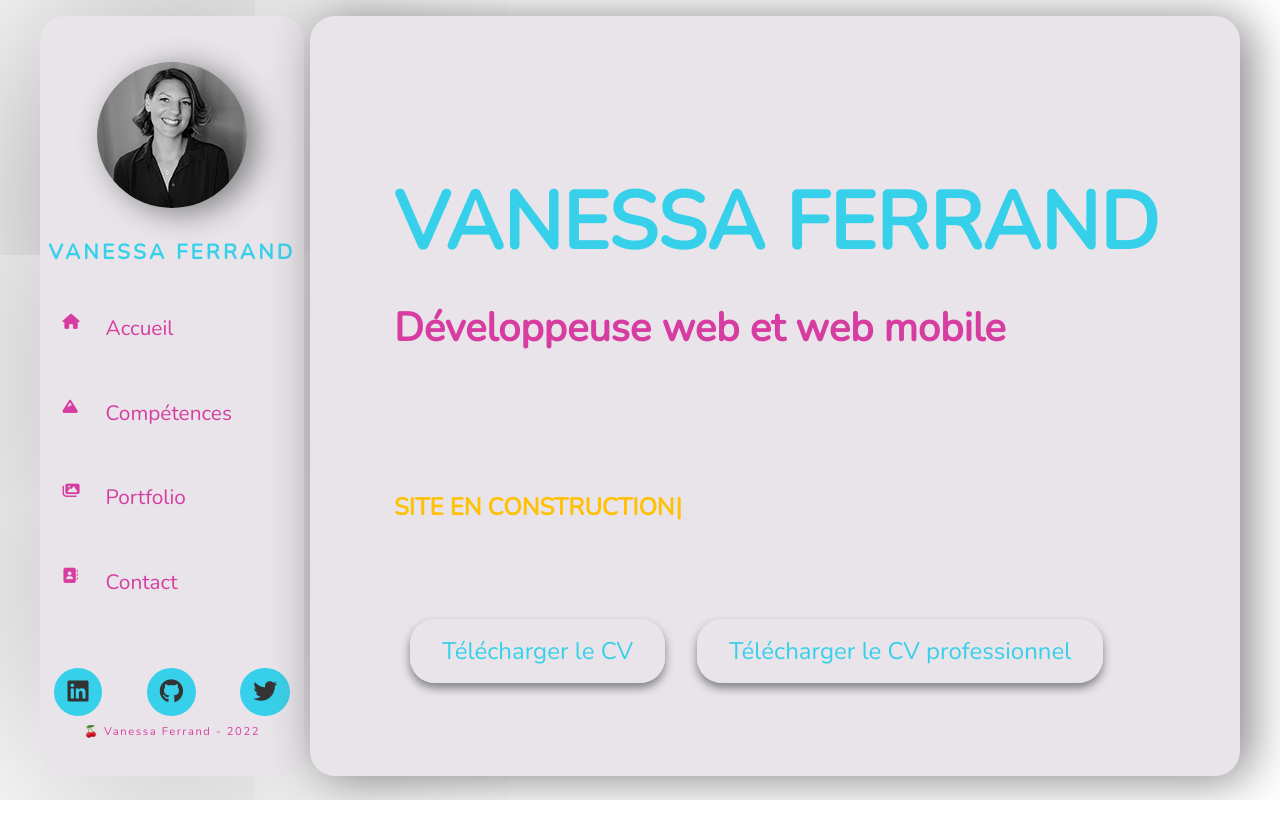
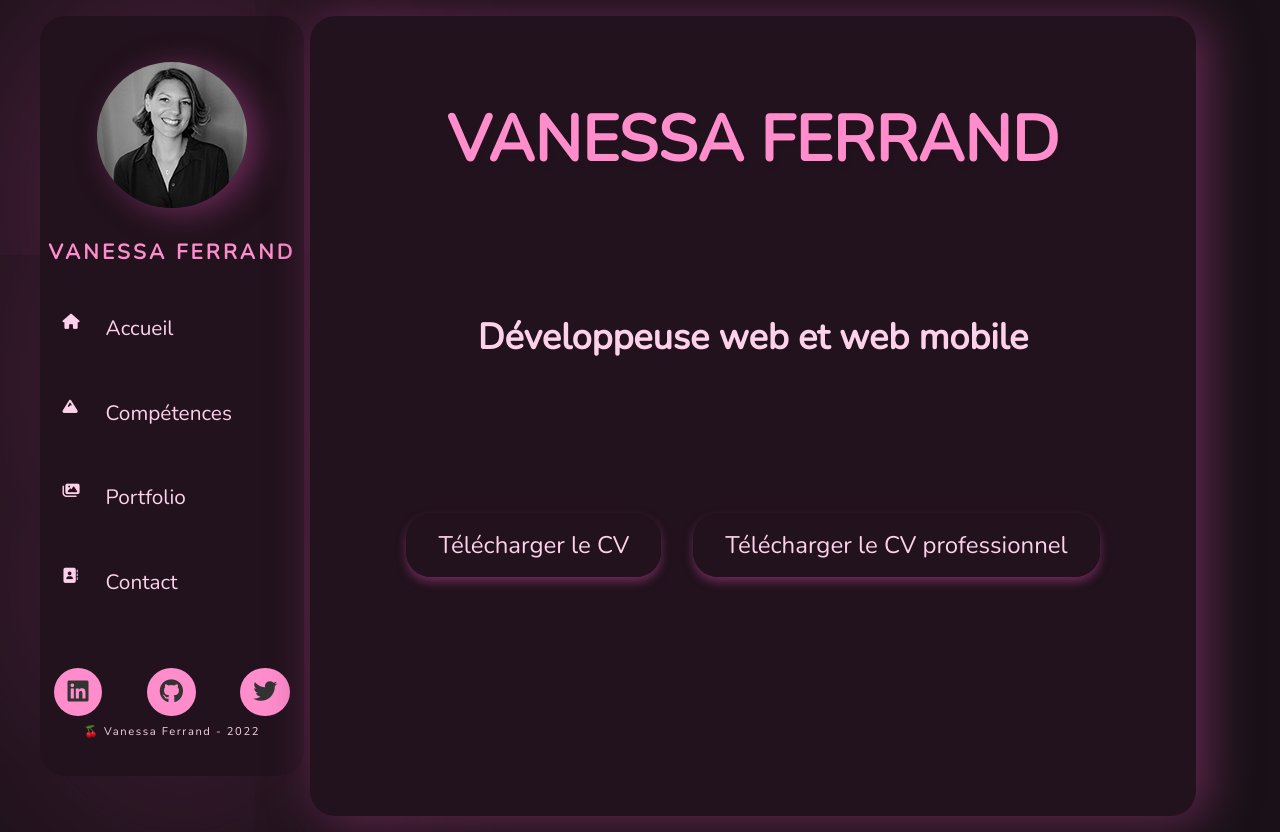
Before and after one commit to Vanessa-fe/react-cv, a React (Create React App) app: page / in a window 1280 px wide. Before the commit the page ends 800 px from the top, so only its background shows below. Built offline with nearby package versions, Linux system fonts and the light colour scheme; a web font is replaced by a local one.

Commit message:
modif couleur + ajout lien site netlify

```diff
--- a/package.json
+++ b/package.json
@@ -16,7 +16,7 @@
     "react-copy-to-clipboard": "^5.1.0",
     "react-dom": "^18.2.0",
     "react-router-dom": "^6.3.0",
-    "react-scripts": "5.0.1",
+    "react-scripts": "^5.0.1",
     "sass": "^1.54.3",
     "typewriter-effect": "^2.19.0",
     "web-vitals": "^2.1.4"
--- a/src/components/portfolio/Project.js
+++ b/src/components/portfolio/Project.js
@@ -13,7 +13,7 @@ export default class Project extends Component {
 
 
   render() {
-    let{name, languagesIcons, source, picture} = this.props.item;
+    let{name, languagesIcons, source, picture, site} = this.props.item;
 
 
     return (
@@ -38,6 +38,9 @@ export default class Project extends Component {
                     <div className="sourceCode">
                       <a href={source} rel="noopenner noreferrer" className="button" target="_blank">Code source</a>
                     </div>
+                      <div className="sourceCode">
+                          <a href={site} rel="noopenner noreferrer" className="button" target="_blank">Site</a>
+                      </div>
                   </div>
 
                   <div className="button return" onClick={this.handleInfo}>
--- a/src/data/portfolioData.js
+++ b/src/data/portfolioData.js
@@ -40,6 +40,7 @@ export const portfolioData = [
     name: 'Pokedex',
     languages: ['Javascript','CSS', 'Php'],
     languagesIcons: ['fab fa-js','fab fa-css3-alt', 'fab fa-php'],
+    site: 'https://pokedex-vanessa.netlify.app',
     source: 'https://github.com/Vanessa-fe/Pokedex',
     info: 'Lors de ma formation avec O\'Clock nous avons dû programmer en PHP une application qui nous permettait de lister les pokemon ainsi de faire des trie grâce à un base de donnée. Je compte reprendre ce projet pour me remettre au PHP.',
     picture: './media/pokedex.webp'
--- a/src/pages/Home.js
+++ b/src/pages/Home.js
@@ -8,16 +8,12 @@ const Home = () => {
             <Navigation/>
             <div className="homeContent">
                 <div className="content">
+                    <div className="h1">
                         <h1>Vanessa FERRAND</h1>
+                    </div>
+                    <div className="h2">
                         <h2>Développeuse web et web mobile</h2>
-                    <h2 className='typeWriter'>
-                        <Typewriter
-                    onInit={(typewriter) =>
-                        typewriter.typeString("Site en construction")
-                    .start()}
-                        />
-                        </h2>
-
+                    </div>
                     <div className="pdf">
                         <a href="./media/VFCV.pdf" target="_blank">Télécharger le CV</a>
                         <a href="./media/VANESSA_FERRAND.pdf" target="_blank">Télécharger le CV professionnel</a>
--- a/src/styles/_settings.scss
+++ b/src/styles/_settings.scss
@@ -5,16 +5,24 @@ $font-1: 'Nunito', cursive;
 $font-2: 'Dosis', sans-cerif;
 $font-3: 'Josefin Sans', serif;
 
-$color-1: #e8e4ea;
-$color-2: linear-gradient(150deg, rgb(40, 8, 69) 0%, rgba(59, 17, 110, 0.628) 58%, rgba(193,22,135,0.6278886554621849) 92%);
-$color-3: rgb(99, 164, 233);
-$color-4: #4FEDD2;
-$color-5: #36D0EA;
-$color-6: #FFC107;
-$color-7: #d73da1;
+// color-1
+$color-background: #21121D;
+// color-2
+$color-linear: linear-gradient(150deg, #21121D 0%, #4B143D 58%, #833869 92%);
+//color-3
+$color-pink9: #D6409F;
+//color-4
+$color-4: #D6409F;
+//color-5
+$color-text: #FDD1EA;
+//color-6
+$color-6: #DE51A8;
+//color-7
+$color-title: #FF8DCC;
 $color-b: black;
 $white: #ddd;
 $black: #333;
+$color-shadow: #692955;
 
 $borderRadius: 25px;
 $shadow: 0 1px 3px #333;
@@ -25,39 +33,48 @@ $minHeight: 95vh;
   justify-content: center;
   align-items: center;
 }
+
 * {
   box-sizing: border-box;
   margin: 0;
   padding: 0;
 }
+
 body {
   margin: 1rem auto;
   max-width: 1200px;
   font-family: $font-1;
   color: $black;
+  background-color: #191117;
 }
+
 button {
   cursor: pointer;
 }
+
 li {
   list-style: none;
 }
+
 a {
   text-decoration: none;
   color: $black;
   cursor: pointer;
 }
+
 a:visited {
   color: $black;
 }
+
 .home, .knowledges, .portfolio, .contact {
   display: flex;
 
-    @media screen  and (max-width: 850px) {
+  @media screen and (max-width: 850px) {
     display: block !important;
   }
 }
-.homeContent, .knowledgesContent, .portfolioContent, .contactContent{
+
+.homeContent, .knowledgesContent, .portfolioContent, .contactContent {
   margin-left: .4rem;
 
   @media screen and (max-width: 850px) {
--- a/src/styles/components/_navigation.scss
+++ b/src/styles/components/_navigation.scss
@@ -1,6 +1,6 @@
 .sidebar {
-    background: $color-1;
-    box-shadow: 10px 3px 500px grey;
+    background: $color-background;
+    box-shadow: 10px 3px 500px $color-shadow;
     font-family: $font-1;
     height: 100%;
     min-height: $minHeight;
@@ -30,14 +30,14 @@
 
              img {
                  border-radius: 50%;
-                 box-shadow: 10px 5px 30px grey;
+                 box-shadow: 10px 5px 30px $color-shadow;
              }
              h3 {
                  font-size: 1.3rem;
                  text-transform: uppercase;
                  letter-spacing: .2rem;
                  margin-top: 1.5rem;
-                 color: $color-5;
+                 color: $color-title;
              }
          }
      }
@@ -55,14 +55,15 @@
                  font-size: 1.3rem;
                  position: relative;
 
+
                  &:hover i{
                     transform: translate(3px, 3px);
                  }
                  a {
-                     color: $color-7;
+                     color: $color-text;
                  }
                  .navActive {
-                    color: $color-7;
+                    color: $color-text;
                  }
                  i {
                     position: absolute;
@@ -87,15 +88,15 @@
 
         li {
             font-size: 1.5rem;
-            background: $color-5;
-            color: $color-1;
+            background: $color-title;
+            color: $color-background;
             border-radius: 50%;
             padding: .5rem .8rem;
             transition: 0.3s;
             cursor: pointer;
 
             a:visited {
-                color: $color-1;
+                color: $color-background;
             }
             &:nth-child(1){
                 padding: .5rem .85rem;
@@ -104,7 +105,7 @@
                 padding: .5rem .75rem;
             }
             &:hover {
-                background: $color-2;
+                background: $color-linear;
             }
         }
     }
@@ -115,7 +116,7 @@
         font-size: .7rem;
 
         p {
-            color: $color-7;
+            color: $color-text;
 
             &:hover {
                 color: $color-4;
--- a/src/styles/pages/_home.scss
+++ b/src/styles/pages/_home.scss
@@ -1,69 +1,54 @@
 .home {
 
     .homeContent {
-      background: $color-1;
-      box-shadow: 10px 3px 50px grey;
+      background: $color-background;
+      box-shadow: 10px 3px 50px $color-shadow;
+      height: 100%;
       min-height: $minHeight;
-      width: 100%;
       min-width: 500px;
       border-radius: $borderRadius;
       position: relative;
-      overflow: hidden;
-
-      &:after {
-        content: '';
-        position: absolute;
-        height: 100%;
-        width: inherit;
-        z-index: -1;
-        filter: brightness(30%);
-      }
+      padding: 80px;
 
       .content {
-        position: absolute;
-        top: 20%;
-        left: 9%;
+        display: grid;
+        text-align: center;
+        justify-content: center;
+        grid-template-rows: 1fr 1fr 1fr;
+        gap: 10px;
+        height: 80vh;
         font-family: $font-1;
-
-        h1 {
-          font-size: 5rem;
+        .h1 {
+          font-size: 2rem;
           font-family: $font-1;
-          color: $color-5;
+          color: $color-title;
           text-transform: uppercase;
-          text-shadow: 3px 6px 2px $color-1;
+          text-shadow: 3px 6px 2px $color-background;
         }
-        h2 {
-          font-size: 2.5rem;
-          padding: 1.5rem 0 7rem;
-          color: $color-7;
-        }
-        h2.typeWriter{
+        .h2 {
           font-size: 1.5rem;
-          font-family: $font-1;
-          color: $color-6;
-          text-transform: uppercase;
-          text-shadow: 3px 6px 2px $color-1;
-          animation: typeWriter 1s steps(10, end) infinite;
+          color: $color-text;
         }
         .pdf {
           a {
-            color: $color-5;
+            color: $color-text;
             font-size: 1.5rem;
-            background: $color-1;
+            background: $color-background;
             padding: 1rem 2rem;
             margin: 0 1rem 0;
             border-radius: $borderRadius;
-            box-shadow: 0 5px 10px grey;
+            box-shadow: 0 5px 10px $color-shadow;
             transition: 0.2s ease;
 
             &:hover {
-              background: $color-2;
+              background: $color-linear;
             }
           }
         }
       }
     }
   }
+
   @media screen and (max-width: 850px){
     .homeContent {
       margin: 0 !important;
--- a/src/styles/pages/_notFound.scss
+++ b/src/styles/pages/_notFound.scss
@@ -2,7 +2,7 @@
     @include verticalCenter;
     height: 95vh;
     max-width: 1200px;
-    background: $color-3;
+    background: $color-pink9;
     border-radius: $borderRadius;
     text-align: center;
 
@@ -13,7 +13,7 @@
     a {
       padding: 1rem 2rem;
       border-radius: $borderRadius;
-      background: $color-5;
+      background: $color-title;
       transition: .2s;
 
       &:hover {
```
Also changed, not shown: src/styles/pages/_contact.scss (+10 -10 lines), src/styles/pages/_knowledges.scss (+10 -10 lines), src/styles/pages/_portfolio.scss (+10 -10 lines), 1 other file (tests, documents, lock files or other folders). Lines whose indentation alone changed are shown as unchanged.
